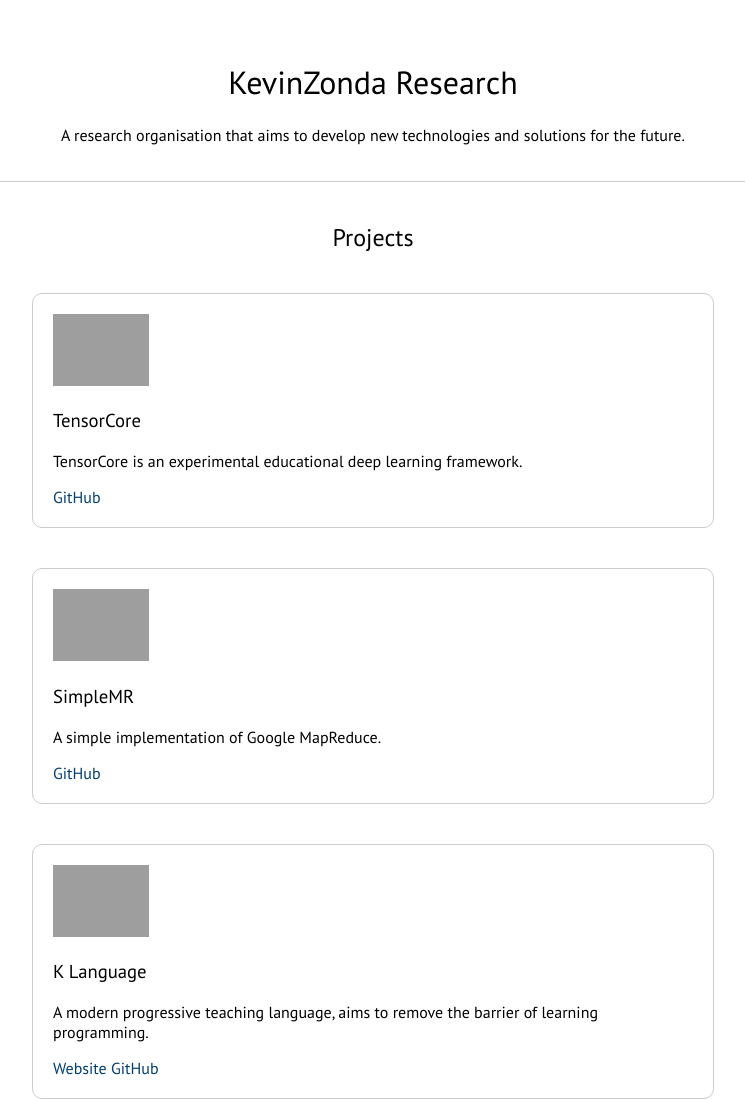
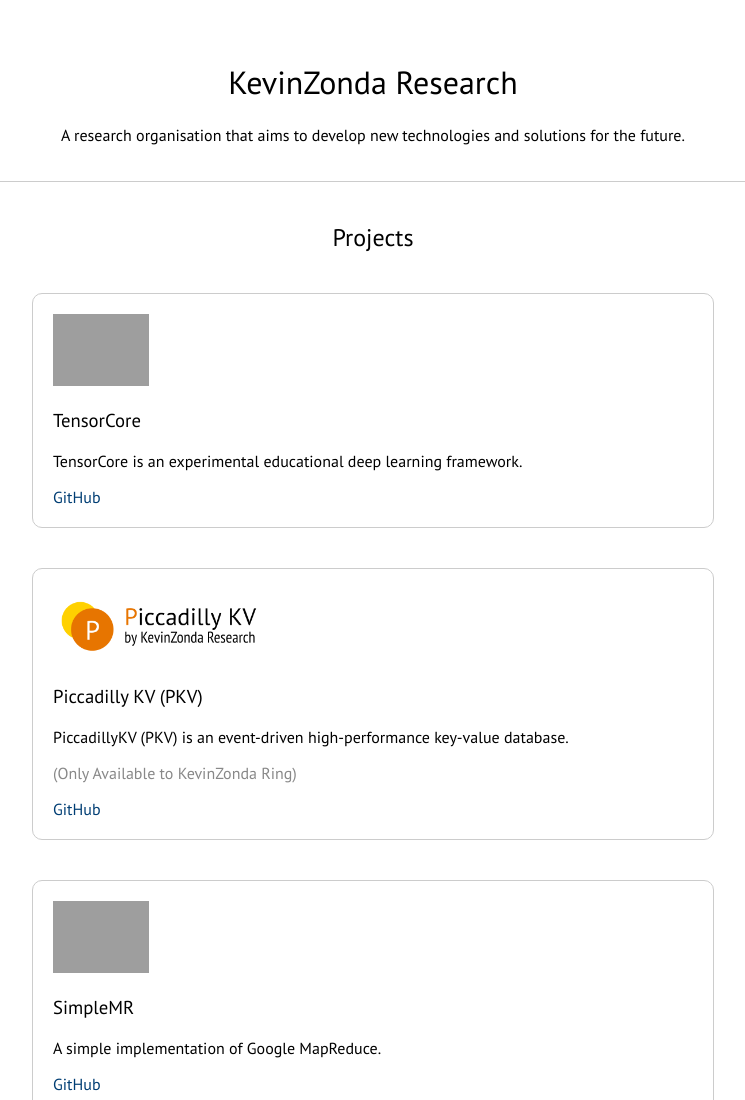
Before and after one commit to KVRes/kvres.github.com, a plain HTML site: page index.html in a window 1280 px wide. Shown: the top 1100 px of the page, without its empty margins (267-1012 px from the left). Drawn offline with Linux system fonts and the light colour scheme; grey boxes are pictures that could not be loaded.

Commit message:
Picaddily

```diff
--- a/index.html
+++ b/index.html
@@ -19,6 +19,14 @@
             <h3>TensorCore</h3>
             <p>TensorCore is an experimental educational deep learning framework.</p>
             <a href="https://github.com/KVRes/TensorCore">GitHub</a>
+        </div>
+
+        <div class="project" onclick="window.open('https://github.com/KVRes/Piccadilly', '_blank')">
+            <img src="./projects/piccadility.png" alt="Piccadilly" class="project-image">
+            <h3>Piccadilly KV (PKV)</h3>
+            <p>PiccadillyKV (PKV) is an event-driven high-performance key-value database.</p>
+            <p style="color: #888;">(Only Available to KevinZonda Ring)</p>
+            <a href="https://github.com/KVRes/Piccadilly">GitHub</a>
         </div>
 
         <div class="project" onclick="window.open('https://github.com/KVRes/SimpleMR', '_blank')">
```
Also changed, not shown: projects/piccadility.png (added), 1 other file.
